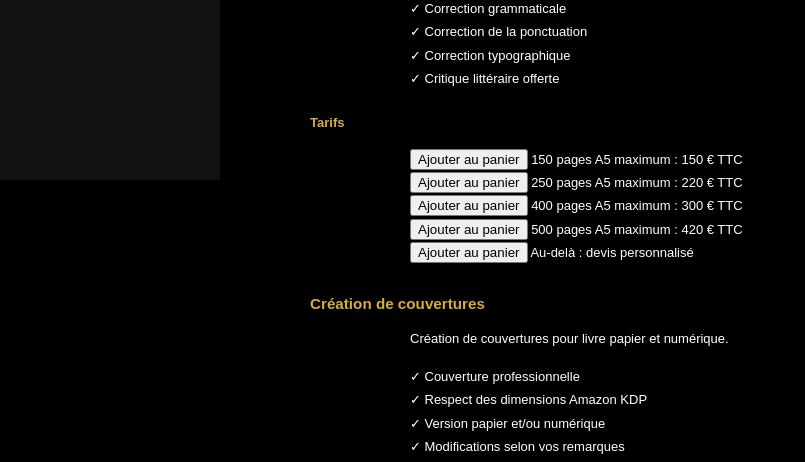
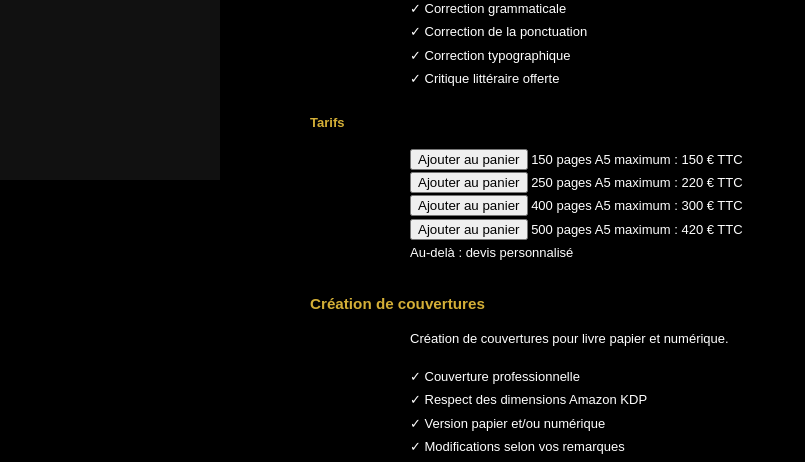
Before and after one commit to MSEDIT-1304/services-aux-ecrivains, a Flask app: page /services in a window 1280 px wide. Shown: the part 660-1122 px from the top of the page, without its empty margins (0-805 px from the left). Run offline with Flask 3, Linux system fonts and the light colour scheme.

Commit message:
Update services.html

```diff
--- a/templates/services.html
+++ b/templates/services.html
@@ -61,7 +61,7 @@
 <button>Ajouter au panier</button>
 
 500 pages A5 maximum : 420 € TTC<br>
-<button>Ajouter au panier</button>
+
 
 
     Au-delà : devis personnalisé
```
